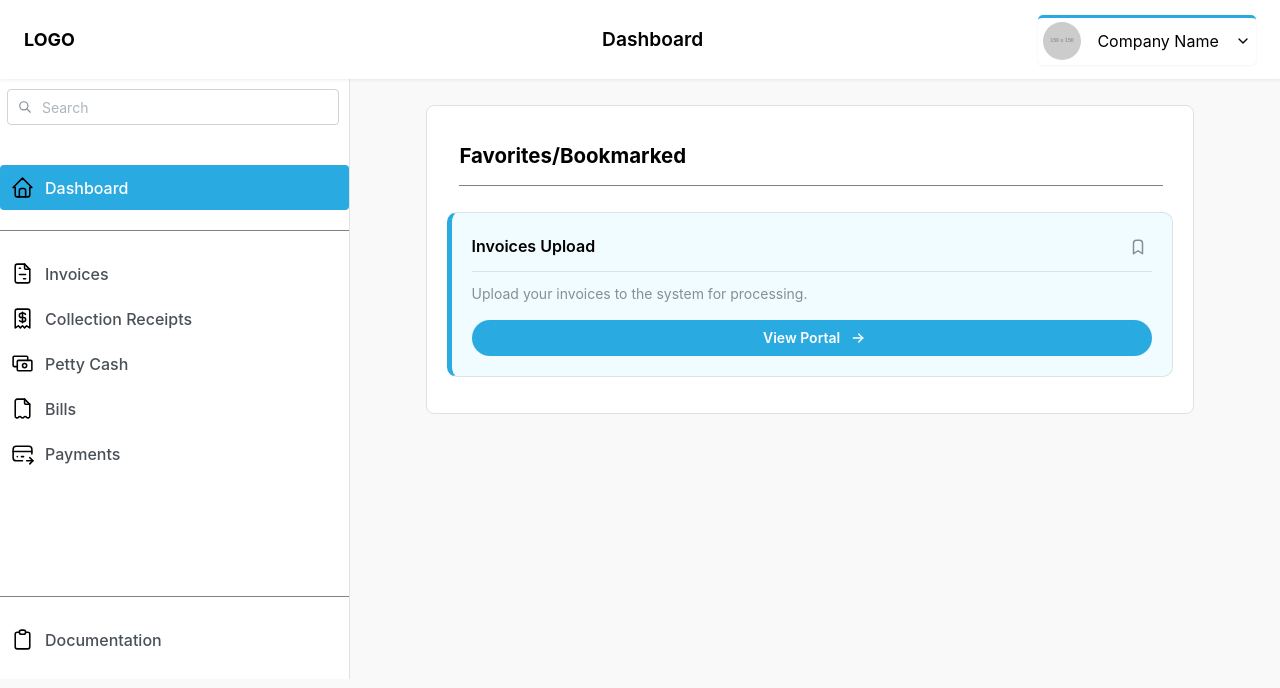
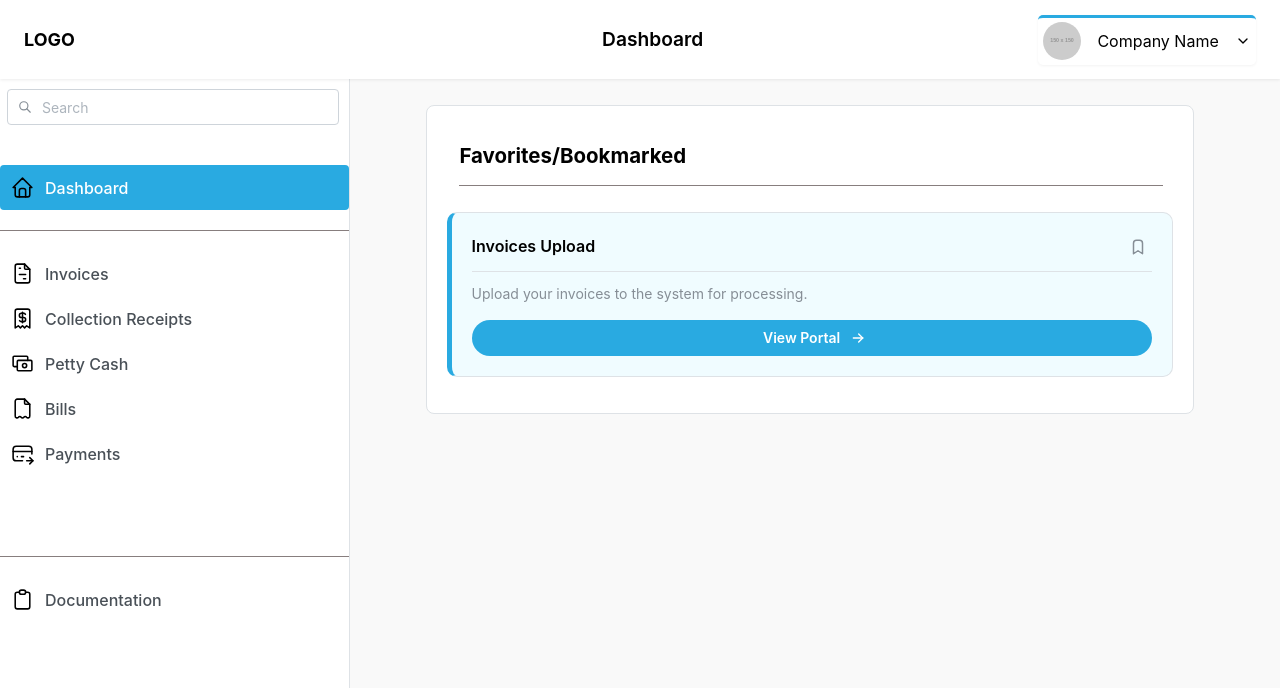
Before and after one commit to CSIhelp/Stewrd_CalamansiPie, a React (Vite) app in the folder client/: page / in a window 1280 px wide. Shown: the top 688 px of the page. Built offline with nearby package versions, Linux system fonts and the light colour scheme.

Commit message:
nav margin fixed

```diff
--- a/client/src/components/SideNav/SideNavBar.module.css
+++ b/client/src/components/SideNav/SideNavBar.module.css
@@ -1,5 +1,5 @@
 .navbar {
-  height: 600px;
+  height: 100vh;
   width: 350px !important;
   display: flex;
   flex-direction: column;
@@ -68,7 +68,7 @@ left:0;
 }
 
 .documentation{
-  margin-top:15vh;
+  margin-top:10vh;
   border-top: 1px solid #877E7E;
   padding-top: 20px;
 
```
